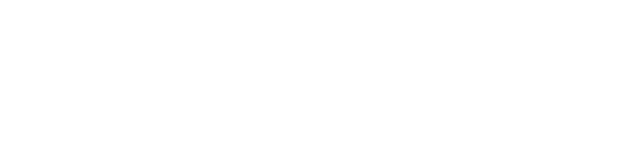
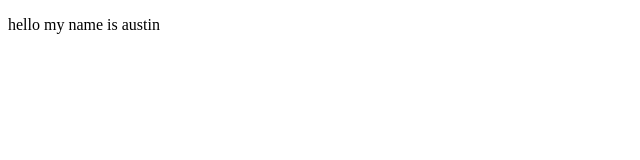
Before and after one commit to hyunraider/hyunraider.github.io, a plain HTML site: page index.html in a window 1280 px wide. Shown: the whole page, without its empty margins (0-640 px from the left). Drawn offline with Linux system fonts and the light colour scheme.

Commit message:
made changes

```diff
--- a/index.html
+++ b/index.html
@@ -3,5 +3,8 @@
   <head>
   </head>
   <body>
+    <p>
+      hello my name is austin
+    </p>
   </body>
 </html
```
